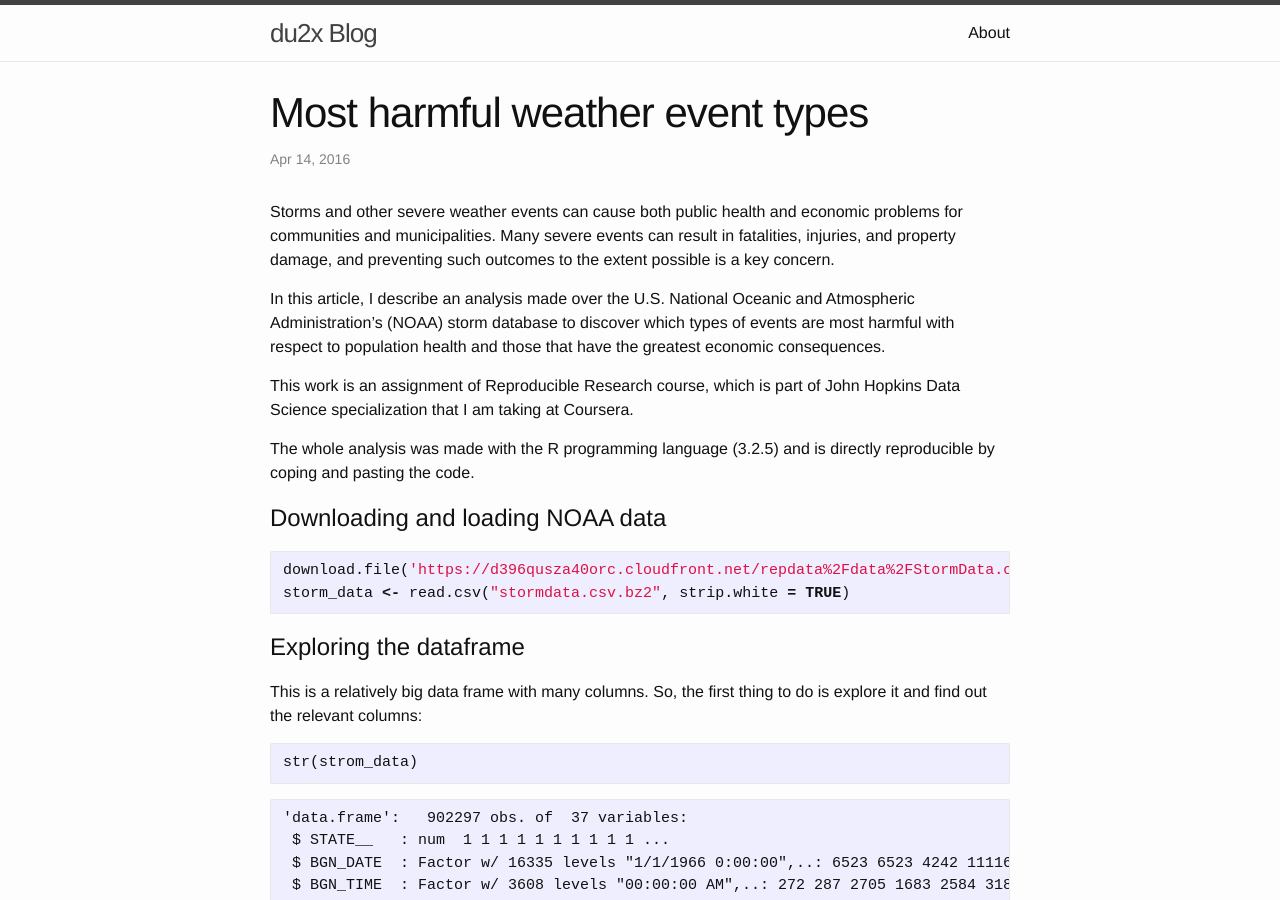
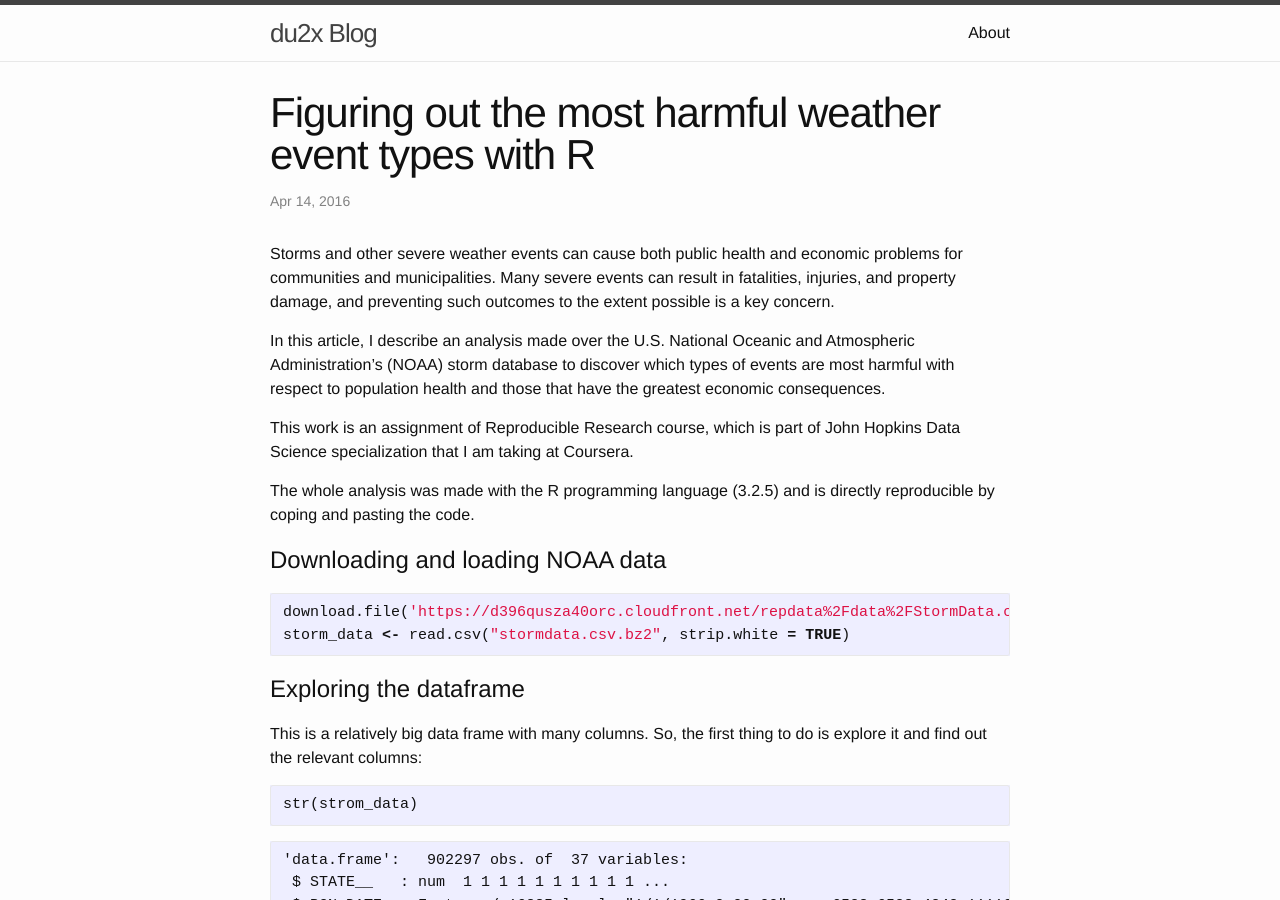
Before and after one commit to du2x/du2x.github.io, a Jekyll site: the page built from _posts/2016-04-14-most-harmful-camalities-types.markdown, in a window 1280 px wide and 900 px high. Built offline with Jekyll 4.4.1, drawn with Linux system fonts in a browser that asks for light colours; comment, search, counter and statistics services are not loaded.

Commit message:
Renamed weather post

```diff
--- a/_posts/2016-04-14-most-harmful-camalities-types.markdown
+++ b/_posts/2016-04-14-most-harmful-camalities-types.markdown
@@ -1,7 +1,7 @@
 ---
 layout: post
 comments: true
-title:  "Most harmful weather event types"
+title:  "Figuring out the most harmful weather event types with R"
 date:   2016-04-14 16:09:02 +0000
 categories: data-science R dplyr reshape
 ---
```
